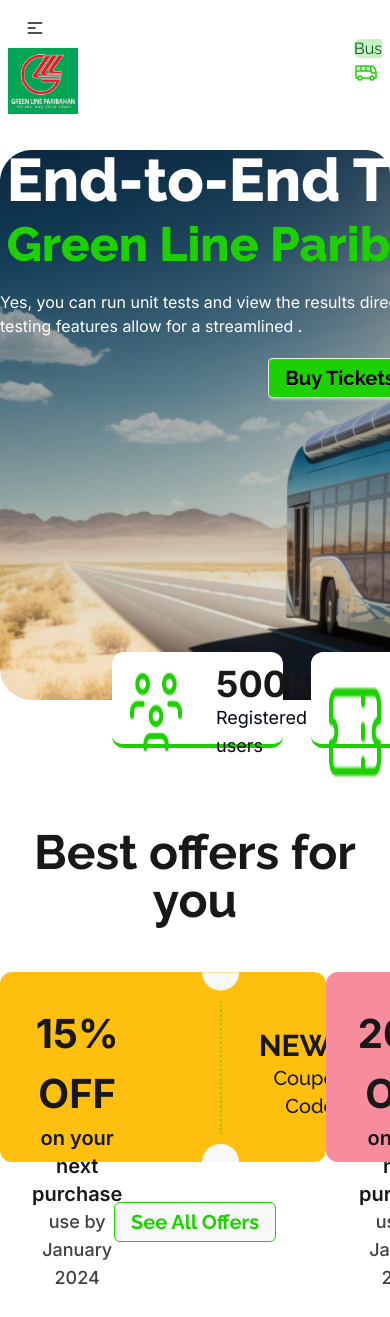
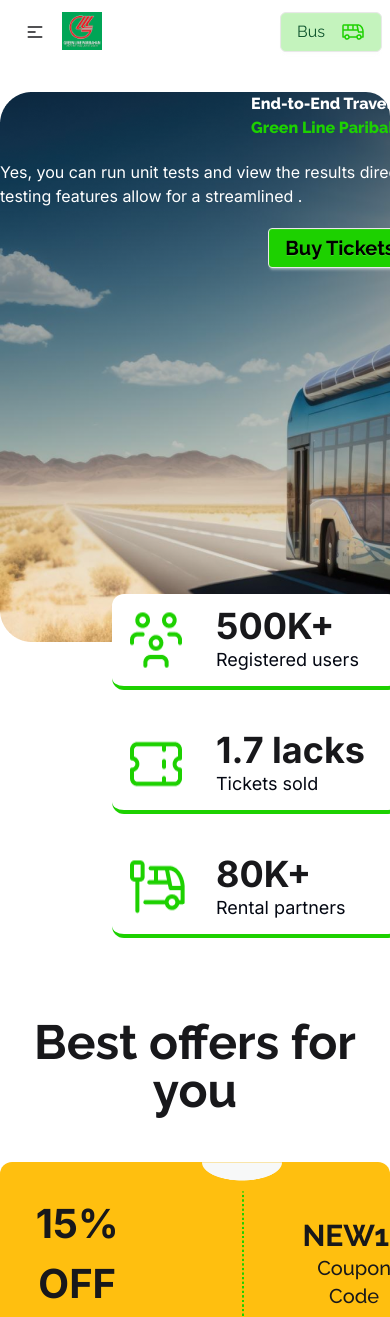
Before and after one commit to MaharobHossain/Green-Line-Paribahan-Bus-Ticket-Booking-Website, a plain HTML site: page index.html in a window 390 px wide. Shown: the top 1317 px of the page. Drawn offline with nearby package versions, Linux system fonts and the light colour scheme.

Commit message:
responsive header nav section make it

```diff
--- a/index.html
+++ b/index.html
@@ -21,12 +21,12 @@
 </head>
 <body class="raleway-font">
 
-    <header class="max-w-6xl mx-auto">
+    <header class="lg:max-w-6xl lg:mx-auto">
 
 
         <nav>
             <div class="navbar bg-base-100 ">
-                <div class="flex-1">
+                <div class="flex-1 flex">
                   <div class="dropdown">
                     <div tabindex="0" role="button" class="btn btn-ghost lg:hidden">
                       <svg
@@ -52,7 +52,7 @@
                     </ul>
                   </div>
 
-                  <div class="w-[70px]">
+                  <div class=" lg:w-[70px] w-10 ">
                     <a href="#" ><img src="images/green logo.jpeg" alt=""></a>
                   </div>
 
@@ -66,7 +66,7 @@
                   </ul>
                 </div>
                 <div class="">
-                 <button><a class="md:btn hover:bg-[#adf1a3] bg-[#c4f3bd] lg:text-xl lg:font-bold font-normal text-base rounded-md gap-4 text-green-900">Bus <img src="images/bus-icon.png" alt=""></a></button>
+                 <button><a class="btn  hover:bg-[#adf1a3] bg-[#c4f3bd] lg:text-xl lg:font-bold font-normal text-base rounded-md gap-4 text-green-900">Bus <img src="images/bus-icon.png" alt=""></a></button>
                 </div>
               </div>
         </nav>
@@ -75,9 +75,9 @@
         <!-- Banner design section -->
         <div class="h-[550px] rounded-3xl mt-7" style=" background-image: url(images/banner.png);">
             <div class="w-[680px] lg:pt-24 lg:ml-64 space-y-5 flex flex-col items-center">
-                <h1 class="text-6xl font-extrabold text-white">End-to-End Travel with
+                <h1 class="lg:text-6xl font-extrabold text-white">End-to-End Travel with
                     <br>
-                    <span class="text-5xl text-[#1DD100]">Green Line Paribahan</span>
+                    <span class="lg:text-5xl text-[#1DD100]">Green Line Paribahan</span>
                 </h1>
                 <p class="inter-font text-white text-base ">Yes, you can run unit tests and view the results directly within the app. The integrated testing features allow for a streamlined .</p>
                 <button class="btn bg-[#1DD100] text-black text-xl font-bold">Buy Tickets</button>
@@ -87,7 +87,7 @@
 
 
 
-        <div class="flex flex-row gap-7 pl-28 -mt-12">
+        <div class="flex lg:flex-row flex-col gap-7 pl-28 -mt-12">
 
             <div class="w-72 h-24 bg-white border-b-4 border-[#1DD100] rounded-xl">
                 <div class="flex p-3">
@@ -135,15 +135,15 @@
 
 
 
-    <main class="max-w-6xl mx-auto ">
+    <main class="lg:max-w-6xl lg:mx-auto ">
         <section class="pt-20 pb-20">
 
             <h1 class="text-5xl font-bold text-center">Best offers for you</h1>
 
             <div class="text-center">
-            <div class="pt-12 flex flex-row justify-between">
+            <div class="pt-12 flex lg:flex-row flex-col justify-between">
 
-                <div class="flex w-[560px] h-[190px] bg-[#FFBF0F] rounded-xl">
+                <div class="flex lg:w-[560px] h-[190px] bg-[#FFBF0F] rounded-xl">
                     <div class="inter-font p-8">
                         <h1 class="text-[40px] font-bold ">15% OFF</h1>
                         <h5 class="text-xl font-semibold">on your next purchase</h5>
@@ -159,7 +159,7 @@
 
 
 
-                <div class="flex w-[560px] h-[190px] bg-[#F78C9C] rounded-xl">
+                <div class="flex lg:w-[560px] h-[190px] bg-[#F78C9C] rounded-xl">
                     <div class="inter-font p-8">
                         <h1 class="text-[40px] font-bold ">20% OFF</h1>
                         <h5 class="text-xl font-semibold">on your next purchase</h5>
```
